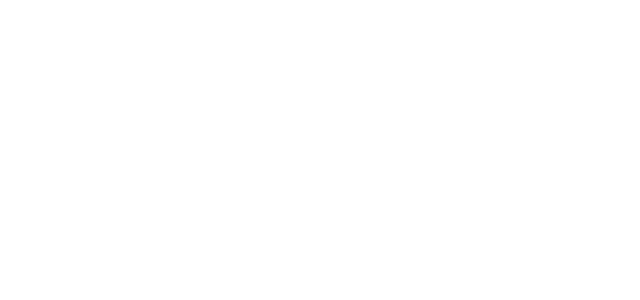
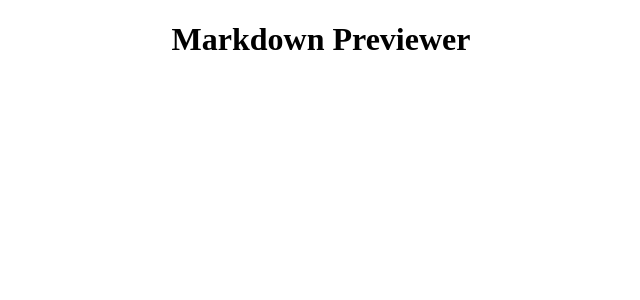
Before and after one commit to MaschaU/markdown-previewer, a React (Create React App) app: page / in a window 1280 px wide. Shown: the top 300 px of the page, without its empty margins (319-959 px from the left). Built offline with nearby package versions, Linux system fonts and the light colour scheme.

Commit message:
add heading

```diff
--- a/src/App.js
+++ b/src/App.js
@@ -7,6 +7,9 @@
   render () {
     return (
       <div className="App">
+        <div className="container">
+          <h1>Markdown Previewer</h1>
+        </div>
 
       </div>
     );
```
Also changed, not shown: 1 other file (tests, documents, lock files or other folders).
